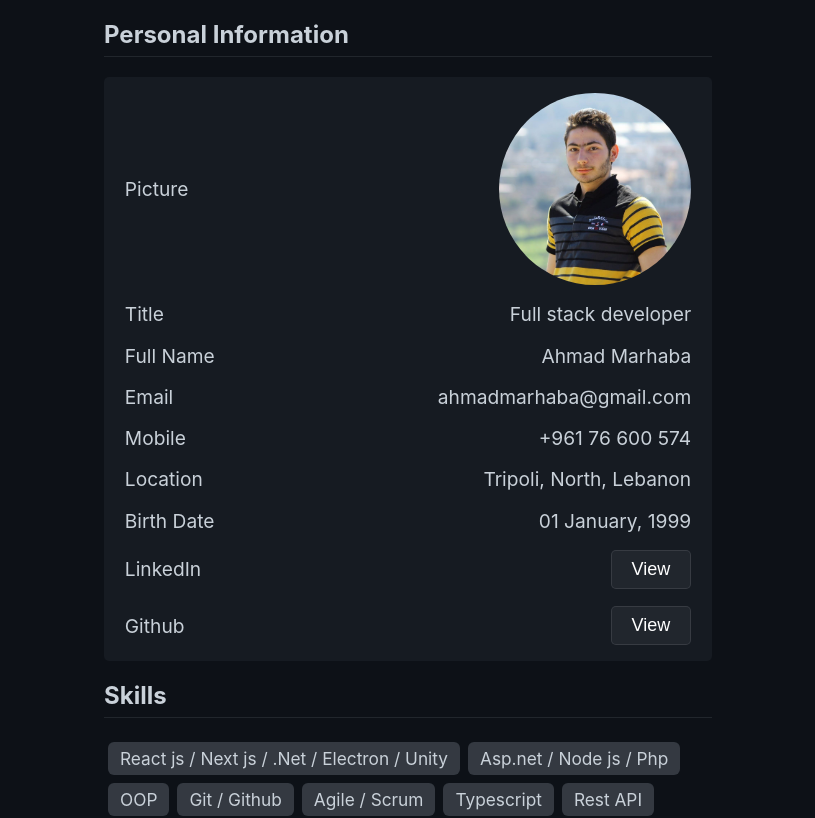
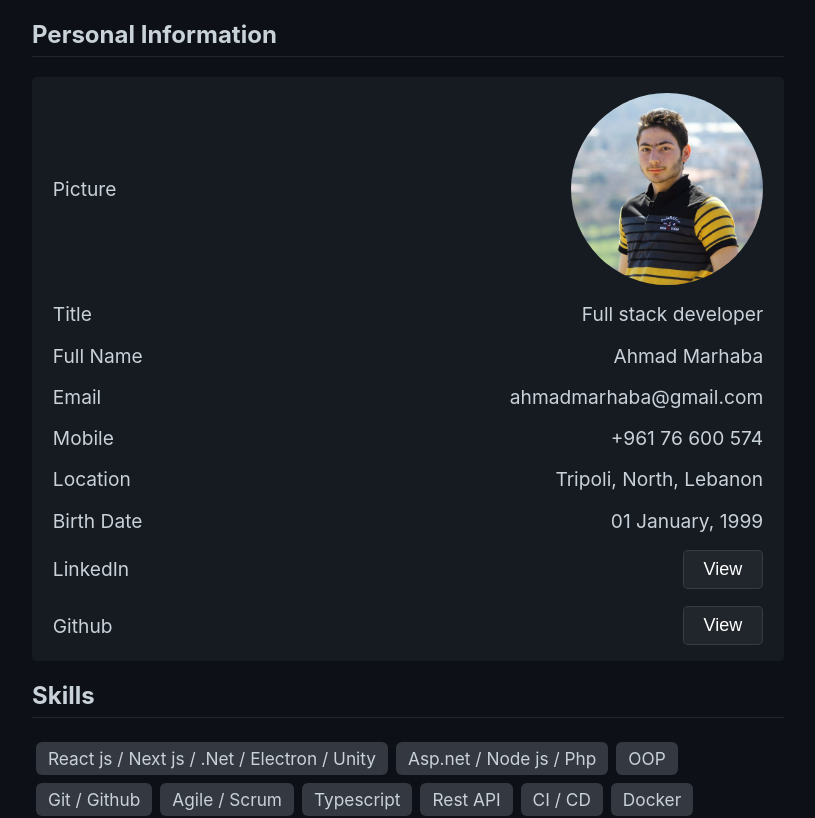
Before and after one commit to ahmadmarhaba/ahmadmarhaba.github.io, a React (Create React App) app: page / in a window 1280 px wide. Shown: the top 818 px of the page, without its empty margins (232-1047 px from the left). Built offline with nearby package versions, Linux system fonts and the light colour scheme.

Commit message:
update css

```diff
--- a/src/App.css
+++ b/src/App.css
@@ -4,7 +4,7 @@ body{
 }
 .main{
   width: 100%;
-  max-width: 38em;
+  max-width: 47em;
   margin: auto;
   margin-bottom: 4em;
 }
```
